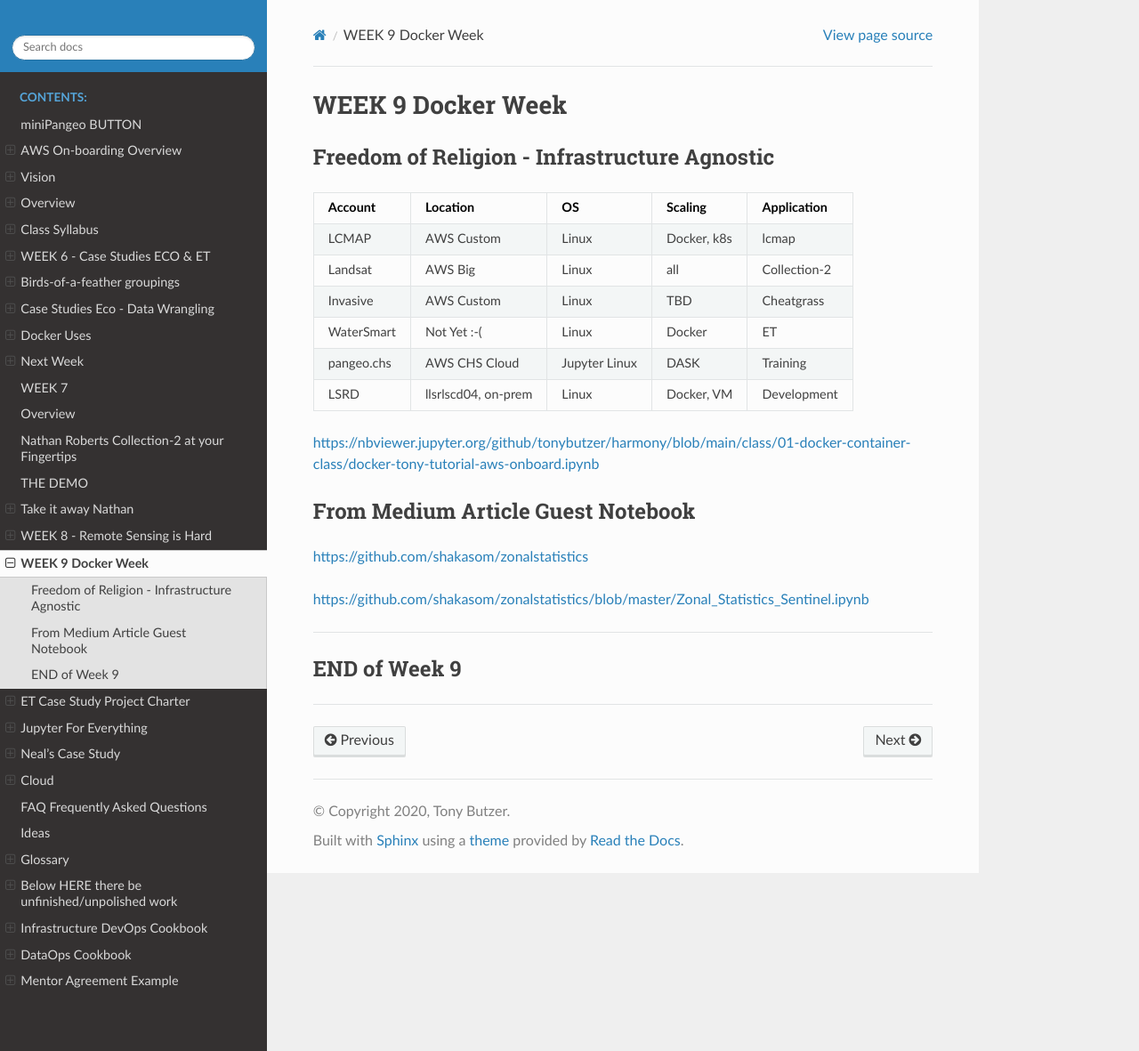
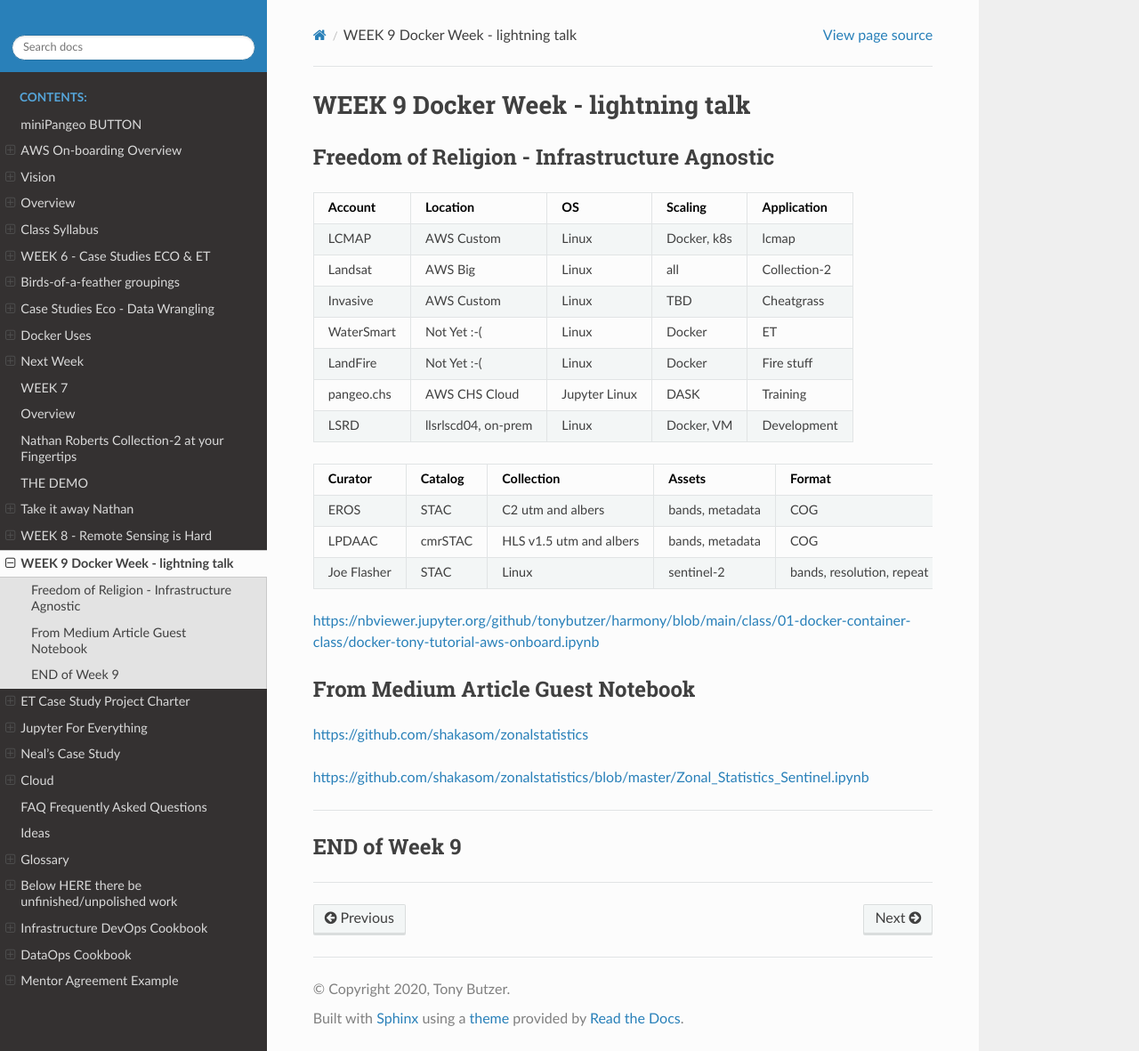
Before and after one commit to tonybutzer/harmony-docs, a Sphinx documentation site: the page built from documentation/source/09week.md, in a window 1280 px wide and 1181 px high. Shown: the whole window at 89% size. Built offline with Sphinx 7.4.7 and the Read the Docs theme 2.0.0, drawn with Linux system fonts in a browser that asks for light colours; pages that are not in the unit, such as notebooks, are missing from menus.

Commit message:
automatic git update from Makefile

```diff
--- a/documentation/source/09week.md
+++ b/documentation/source/09week.md
@@ -1,4 +1,4 @@
-# WEEK 9 Docker Week
+# WEEK 9 Docker Week - lightning talk
 
 ## Freedom of Religion - Infrastructure Agnostic
 
@@ -8,8 +8,15 @@
 | Landsat | AWS Big | Linux | all | Collection-2 |
 | Invasive | AWS Custom | Linux | TBD | Cheatgrass |
 | WaterSmart | Not Yet :-( | Linux| Docker | ET |
+| LandFire | Not Yet :-( | Linux| Docker | Fire stuff |
 | pangeo.chs | AWS CHS Cloud | Jupyter Linux| DASK | Training |
 | LSRD | llsrlscd04, on-prem | Linux | Docker, VM | Development|
+
+| Curator | Catalog | Collection | Assets | Format | POC |
+| ---- | ---- | ---- | ---- | --- | --- |
+| EROS | STAC | C2 utm and albers | bands, metadata | COG | N. Roberts
+| LPDAAC | cmrSTAC | HLS v1.5 utm and albers | bands, metadata | COG | A. Friesz
+| Joe Flasher | STAC | Linux | sentinel-2 | bands, resolution, repeat | COG | Aussies |
 
 
 [https://nbviewer.jupyter.org/github/tonybutzer/harmony/blob/main/class/01-docker-container-class/docker-tony-tutorial-aws-onboard.ipynb](https://nbviewer.jupyter.org/github/tonybutzer/harmony/blob/main/class/01-docker-container-class/docker-tony-tutorial-aws-onboard.ipynb)
```
